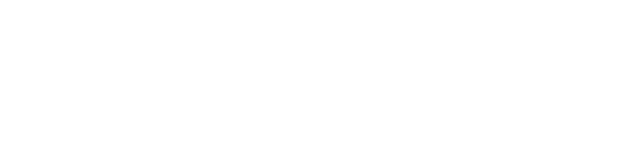
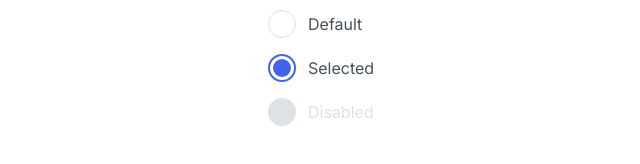
Before and after one commit to js-tasks-ru/htmlcss-20231027_ksanster, a website: page 07-lection5/02-radio/index.html in a window 1280 px wide. Shown: the whole page, without its empty margins (312-952 px from the left). Drawn offline with Linux system fonts and the light colour scheme.

Commit message:
Add solution for 07-lection5/02-radiobutton

```diff
--- a/07-lection5/02-radio/index.html
+++ b/07-lection5/02-radio/index.html
@@ -4,8 +4,54 @@
     <head>
         <link rel="stylesheet" href="../../assets/css/main.css">
         <link rel="stylesheet" href="./radio.css">
+        <style>
+            .wrapper {
+                width: 120px;
+                margin: 10px auto;
+                display: flex;
+                flex-direction: column;
+                gap: 16px;
+            }
+        </style>
     </head>
     <body>
+    <div class="wrapper">
+        <label class="radio">
+            <input type="radio" name="test" class="radio__input">
+            <div class="radio__state">
+                <div class="radio__switcher">
+                    <svg class="radio__icon" width="18" height="18" viewBox="0 0 18 18" fill="none" xmlns="http://www.w3.org/2000/svg">
+                        <rect width="18" height="18" rx="9" fill="#4263EB"/>
+                    </svg>
+                </div>
+                <div class="radio__caption">Default</div>
+            </div>
+        </label>
 
+        <label class="radio">
+            <input type="radio" name="test" class="radio__input" checked>
+            <div class="radio__state">
+                <div class="radio__switcher">
+                    <svg class="radio__icon" width="18" height="18" viewBox="0 0 18 18" fill="none" xmlns="http://www.w3.org/2000/svg">
+                        <rect width="18" height="18" rx="9" fill="#4263EB"/>
+                    </svg>
+                </div>
+                <div class="radio__caption">Selected</div>
+            </div>
+        </label>
+
+        <label class="radio">
+            <input type="radio" name="test" class="radio__input" disabled>
+            <div class="radio__state">
+                <div class="radio__switcher">
+                    <svg class="radio__icon" width="18" height="18" viewBox="0 0 18 18" fill="none" xmlns="http://www.w3.org/2000/svg">
+                        <rect width="18" height="18" rx="9" fill="#4263EB"/>
+                    </svg>
+                </div>
+                <div class="radio__caption">Disabled</div>
+            </div>
+        </label>
+
+    </div>
     </body>
 </html>
--- a/07-lection5/02-radio/radio.css
+++ b/07-lection5/02-radio/radio.css
@@ -0,0 +1,71 @@
+.radio {
+    position: relative;
+}
+
+.radio__input {
+    position: absolute;
+    left: -100vw;
+}
+
+.radio__state {
+    display: flex;
+    align-items: center;
+    gap: 12px;
+    cursor: pointer;
+}
+
+.radio__switcher {
+    width: 28px;
+    height: 28px;
+    border-radius: 50%;
+    border: 1px solid var(--grey-2);
+    display: flex;
+    align-items: center;
+    justify-content: center;
+    box-sizing: border-box;
+}
+
+.radio__icon {
+    display: none;
+}
+
+.radio__caption {
+    color: var(--grey-4);
+    font-family: Inter;
+    font-size: 16px;
+    font-style: normal;
+    font-weight: 400;
+    line-height: 24px;
+}
+
+.radio__input:checked ~ .radio__state
+.radio__switcher {
+    border: 2px solid var(--blue-2);
+    background: transparent;
+}
+
+.radio__input:checked ~ .radio__state
+.radio__icon {
+    display: block;
+}
+
+.radio__input:focus ~ .radio__state
+.radio__caption {
+    text-decoration: underline;
+}
+
+.radio__input:disabled ~ .radio__state
+.radio__switcher {
+    border: var(--grey-2);
+    background: var(--grey-2);
+}
+
+.radio__input:disabled ~ .radio__state
+.radio__caption {
+    color: var(--grey-2);
+}
+
+.radio__input:disabled ~ .radio__state
+.radio__icon {
+    display: none;
+}
```
